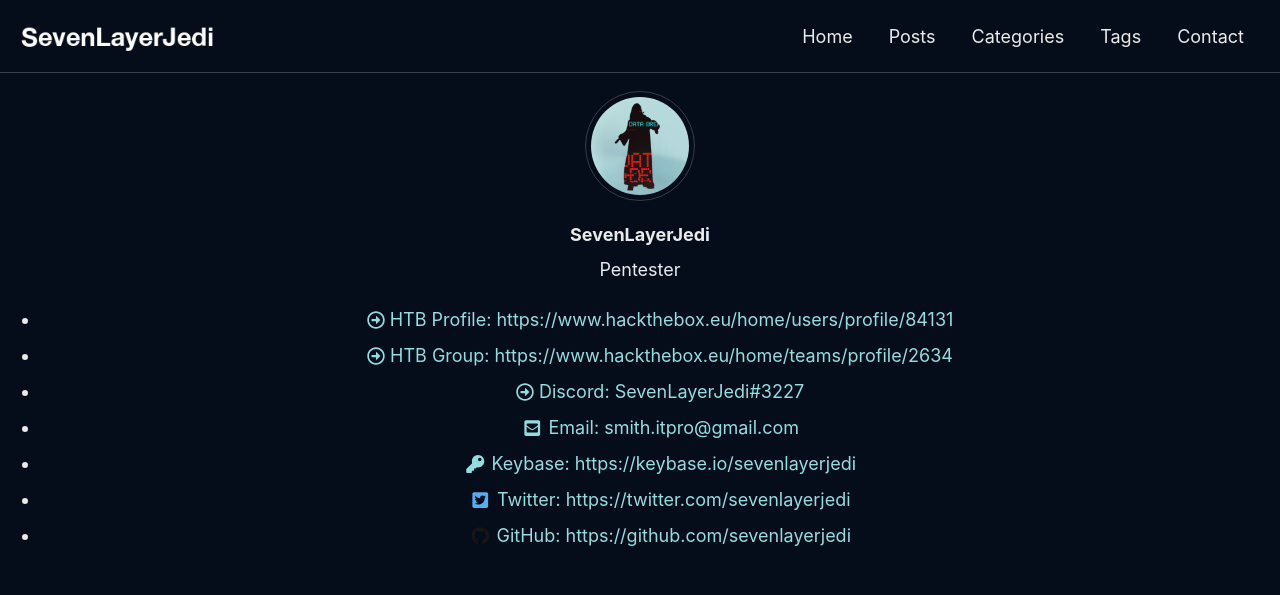
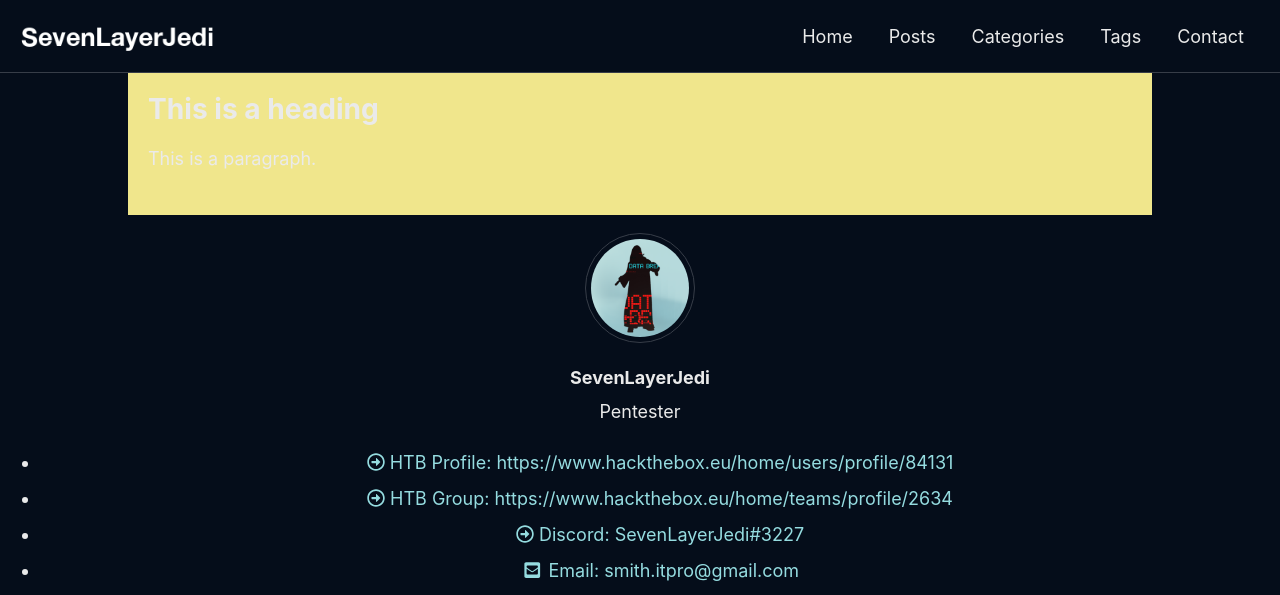
Before and after one commit to SevenLayerJedi/sevenlayerjedi.github.io, a Jekyll site: the page built from _pages/contact.md, in a window 1280 px wide, cut to the strip 0-595 px from the top of the page. Built offline with Jekyll 4.4.1, drawn with Linux system fonts in a browser that asks for light colours; cached includes are drawn as plain includes; our own code applies the rules of GitHub Pages for plain Markdown files; a script that is not in the unit is left out.

Commit message:
Updated Post Data

```diff
--- a/_pages/contact.md
+++ b/_pages/contact.md
@@ -3,6 +3,24 @@
 permalink: /contact/
 date: 2019-02-15
 ---
+
+<style>
+  .container {
+      width: 80%;
+      margin: 0 auto;
+      padding: 20px;
+      background: #f0e68c;
+  }
+</style>
+
+
+
+<div class="container">
+    <h1>This is a heading</h1>
+    <p>This is a paragraph.</p>
+</div>
+
+
 
 
 <div id="feed-meeee">
@@ -13,7 +31,7 @@
   </p>
 </div>
 
-<div style="width:1024px; margin:auto;">
+<div style="width:1920px; margin:auto;">
     <script src="https://www.hackthebox.eu/badge/84131"></script>
 </div>
 
```
